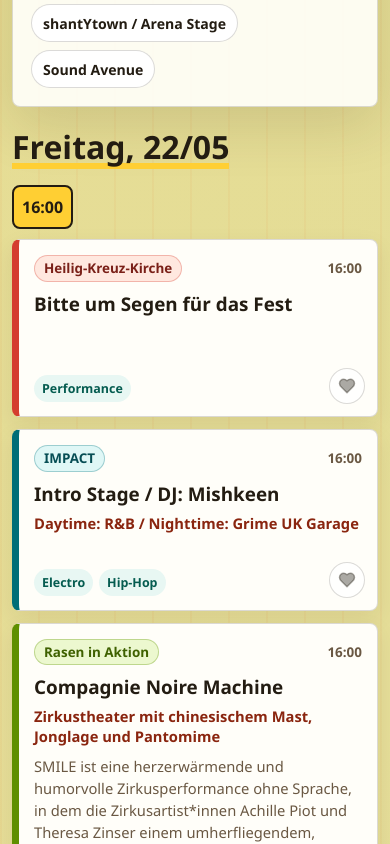
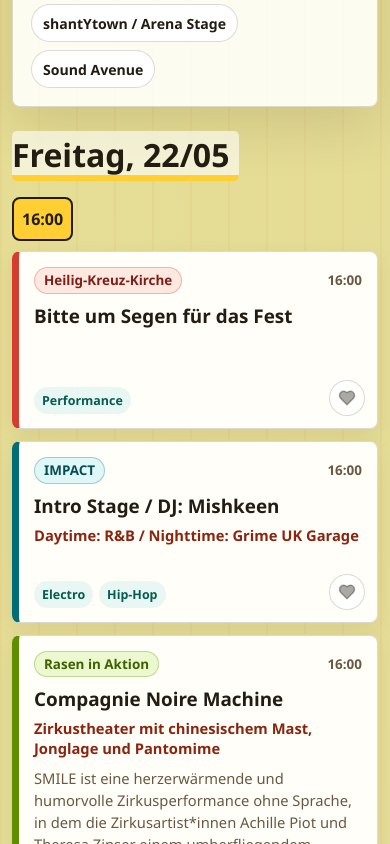
Before and after one commit to alopes2/kdk-event-finder, a React (Vite) app: page / in a window 390 px wide. Shown: the part 1100-1944 px from the top of the page. Built offline with nearby package versions, Linux system fonts and the light colour scheme.

Commit message:
Sticky day

```diff
--- a/src/components/EventResults.tsx
+++ b/src/components/EventResults.tsx
@@ -1,6 +1,6 @@
-import { Sparkles } from "lucide-react";
-import type { EventGroups } from "../types";
-import { EventCard } from "./EventCard";
+import { Sparkles } from 'lucide-react';
+import type { EventGroups } from '../types';
+import { EventCard } from './EventCard';
 
 type EventResultsProps = {
   eventGroups: EventGroups;
@@ -9,7 +9,12 @@ type EventResultsProps = {
   onToggleSaved: (eventId: string) => void;
 };
 
-export function EventResults({ eventGroups, visibleCount, savedEventIds, onToggleSaved }: EventResultsProps) {
+export function EventResults({
+  eventGroups,
+  visibleCount,
+  savedEventIds,
+  onToggleSaved,
+}: EventResultsProps) {
   return (
     <section className="results" aria-label="Events">
       <div className="results__content">
@@ -28,7 +33,12 @@ export function EventResults({ eventGroups, visibleCount, savedEventIds, onToggl
                   <div className="time-stamp">{time}</div>
                   <div className="event-grid">
                     {group.map((event) => (
-                      <EventCard key={event.id} event={event} saved={savedEventIds.has(event.id)} onToggleSaved={onToggleSaved} />
+                      <EventCard
+                        key={event.id}
+                        event={event}
+                        saved={savedEventIds.has(event.id)}
+                        onToggleSaved={onToggleSaved}
+                      />
                     ))}
                   </div>
                 </div>
--- a/src/styles.css
+++ b/src/styles.css
@@ -301,6 +301,7 @@ p {
 }
 
 .results {
+  position: relative;
   min-width: 0;
   min-height: 0;
   max-height: calc(100dvh - 116px);
@@ -326,11 +327,19 @@ p {
 }
 
 .day-group > h2 {
-  display: inline-flex;
+  position: sticky;
+  top: 0;
+  z-index: 8;
+  display: flex;
+  width: fit-content;
   margin-bottom: 16px;
   border-bottom: 6px solid var(--sun);
+  border-radius: 5px;
+  padding: 8px 10px 4px 0;
+  background: rgba(255, 255, 255, 0.6);
   font-size: 2rem;
   line-height: 1;
+  backdrop-filter: blur(2px);
 }
 
 .time-group {
@@ -342,7 +351,8 @@ p {
 
 .time-stamp {
   position: sticky;
-  top: 0;
+  top: 52px;
+  z-index: 7;
   align-self: start;
   border: 2px solid var(--ink);
   border-radius: 8px;
@@ -569,6 +579,10 @@ p {
     backdrop-filter: none;
   }
 
+  .results::before {
+    display: none;
+  }
+
   .results__content {
     max-height: none;
     overflow: visible;
```
